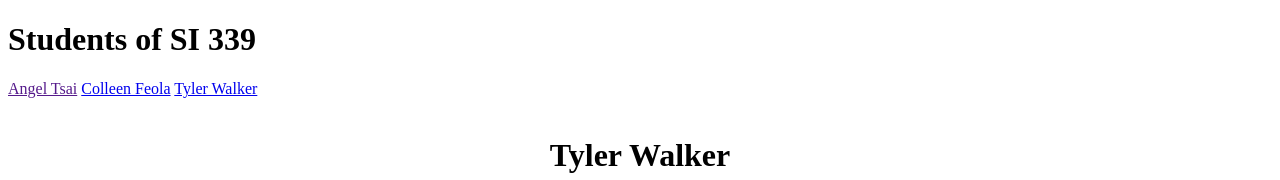
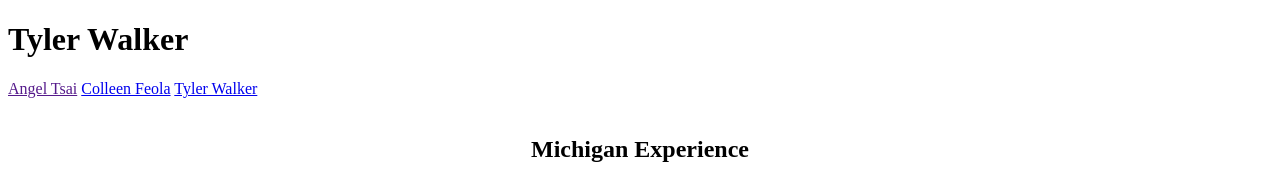
Before and after one commit to Tywalker06/Tywalker06.github.io, a plain HTML site: page Ice1/index.html in a window 1280 px wide. Shown: the top 180 px of the page. Drawn offline with Linux system fonts and the light colour scheme; grey boxes are pictures that could not be loaded.

Commit message:
Corrected heading format

```diff
--- a/Ice1/index.html
+++ b/Ice1/index.html
@@ -6,7 +6,7 @@
 	<body>
 
 
-	<h1> Students of SI 339 </h1>
+	<h1>Tyler Walker</h1>
 
 		<nav>
 		 <a href>Angel Tsai</a>
@@ -18,7 +18,7 @@
 	<div>
 		<center>
 			<br>
-			<h1> Tyler Walker </h1>
+			<h2>Michigan Experience</h2>
 		</center>
 		<center>
 
@@ -69,6 +69,8 @@
 		Chrome:Font/pictures appear smaller, thicker border. <br>
 		Edge:Font/pictures appear larger, scroll bar is faster, thin border.<br>
 		Firefox: Hyper links are different colors to indictate whether they work or not, border is lighter
+		<br>
+		The fields do come into focus when they are clicked on which is good becuase it indicates a responsive field
 
 		</p>
 
```
